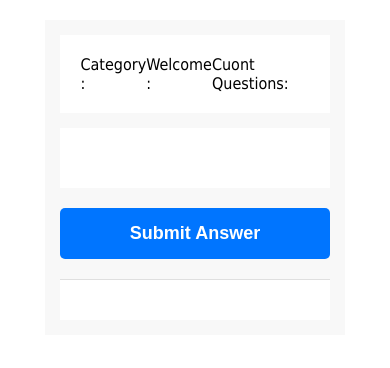
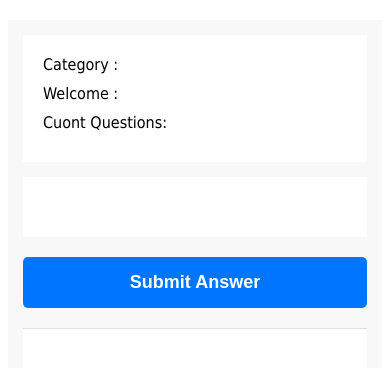
Before and after one commit to Sabry-63/QuizApp, a plain HTML site: page quiz.html in a window 390 px wide. Drawn offline with Linux system fonts and the light colour scheme.

Commit message:
Add files via upload

```diff
--- a/css/style.css
+++ b/css/style.css
@@ -147,3 +147,27 @@ body {
 .selecion .inputs {
     display: flex;
 }
+
+@media (max-width: 992px) {
+    .quiz-app {
+        width: 100%;
+    }
+    .selecion .inputs,
+    .quiz-app .quiz-info {
+        display: block;
+    }
+    .selecion .inputs input,
+    .selecion .inputs select {
+        width: 100%;
+        margin: 0 0 15px 0;
+    }
+    .quiz-info .category,
+    .quiz-info .name,
+    .quiz-info .cuont {
+        width: 100%;
+        margin-bottom: 10px;
+    }
+    .quiz-app .quiz-area {
+        font-size: 16px;
+    }
+}
```
